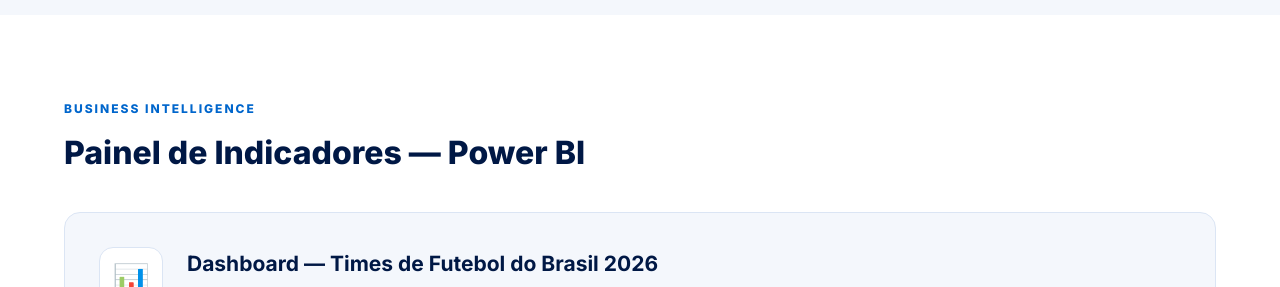
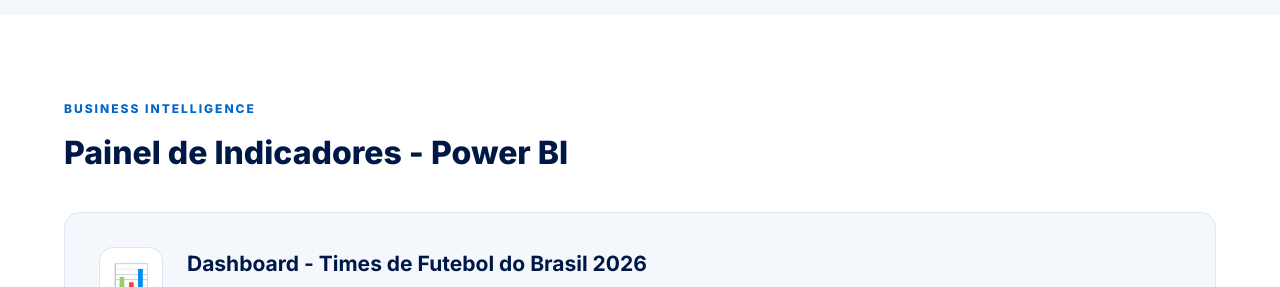
Before and after one commit to NataliasilvaOliveira18/Intelig-ncia-de-Dados-no-Futebol-Brasileiro, a plain HTML site: page index.html in a window 1280 px wide. Shown: the part 4540-4827 px from the top of the page. Drawn offline with Linux system fonts and the light colour scheme.

Commit message:
index.html

```diff
--- a/index.html
+++ b/index.html
@@ -290,14 +290,14 @@
         <section id="dashboard" class="secao container reveal">
             <div class="titulo-secao">
                 <span class="subtitulo">BUSINESS INTELLIGENCE</span>
-                <h2>Painel de Indicadores — Power BI</h2>
+                <h2>Painel de Indicadores - Power BI</h2>
             </div>
 
             <div class="recurso">
                 <div class="recurso-icone">📊</div>
 
                 <div class="recurso-conteudo">
-                    <h3>Dashboard — Times de Futebol do Brasil 2026</h3>
+                    <h3>Dashboard - Times de Futebol do Brasil 2026</h3>
 
                     <p>
                         Painel analítico desenvolvido no Microsoft Power BI contendo
```
